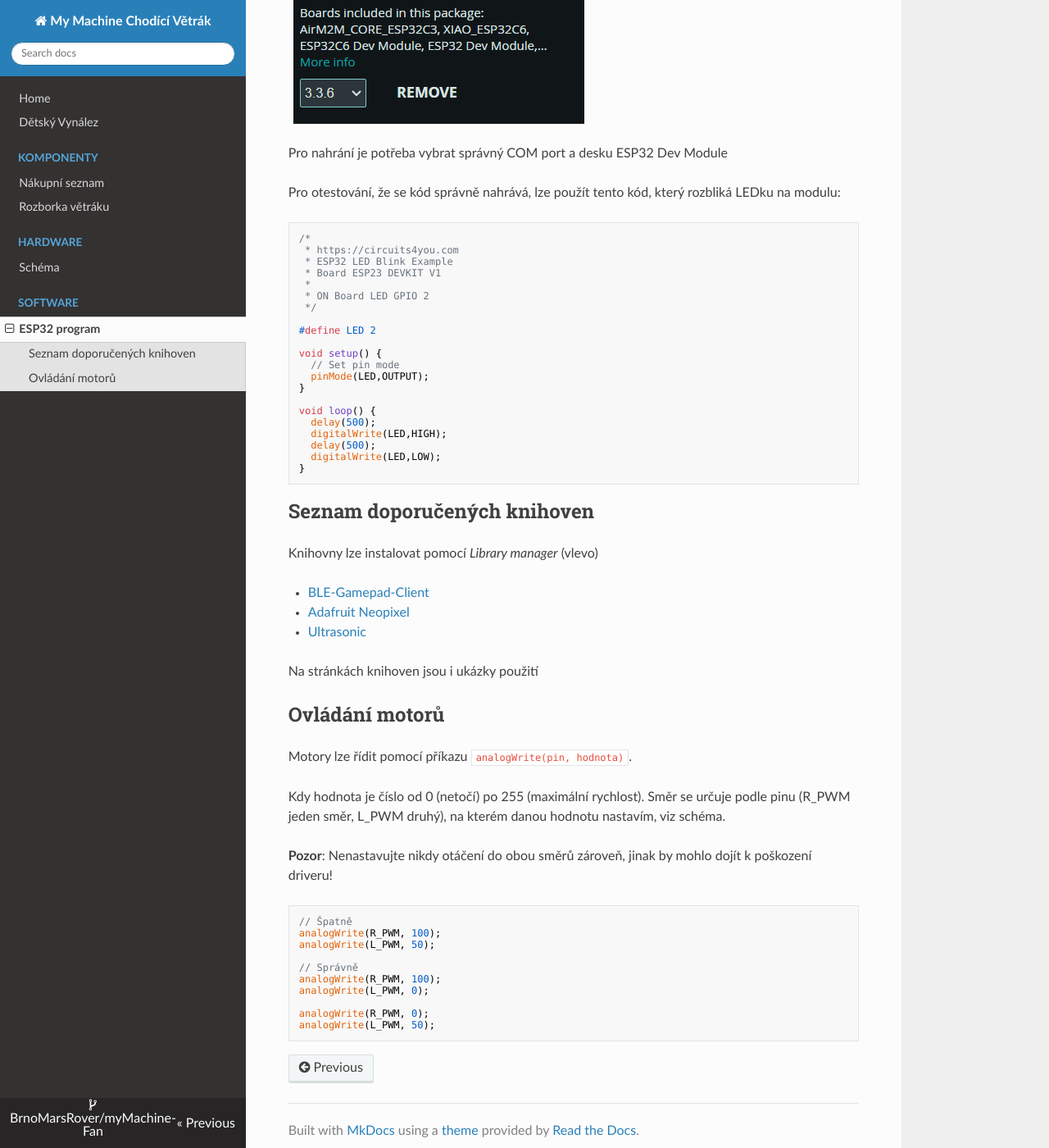
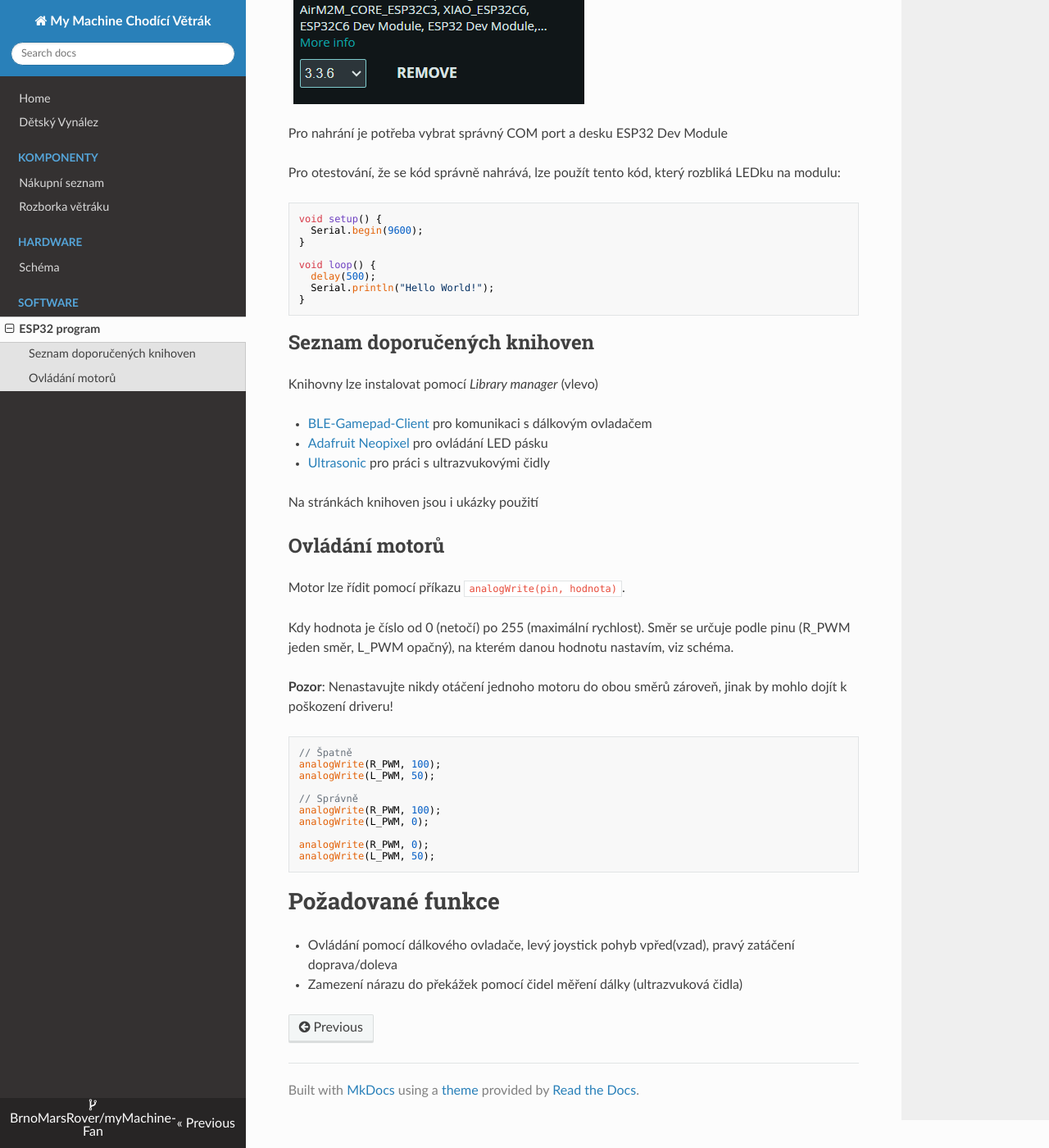
Before and after one commit to BrnoMarsRover/myMachine-Fan, an MkDocs documentation site: the page built from docs/software/sw.md, in a window 1280 px wide and 1400 px high, scrolled down 1072 px. Shown: the whole window at 82% size. Built offline with MkDocs 1.6.1, drawn with Linux system fonts in a browser that asks for light colours; nearby versions of some CDN libraries; some of the changed text lies outside the part shown.

````diff
--- a/docs/software/sw.md
+++ b/docs/software/sw.md
@@ -2,57 +2,44 @@
 Desku lze programovat v prostředí [Arduino IDE](https://www.arduino.cc/en/software/), [Arduino in 100 seconds](https://www.youtube.com/watch?v=1ENiVwk8idM&pp=ygUMYXJkdWlubyBpZGUg)
 
 
-Pro správnou komunikaci s deskou je potřeba nainstalovat ovladač z: https://www.silabs.com/software-and-tools/usb-to-uart-bridge-vcp-drivers?tab=downloads
+Pro správnou komunikaci s deskou je potřeba nainstalovat ovladač: [zde](https://www.silabs.com/software-and-tools/usb-to-uart-bridge-vcp-drivers?tab=)
 
-![driver](driver.png)
+![driver](../images/sw/driver.png)
 
 Dále v Arduino IDE nainstalovat desky ESP32.
 V záložce Tools -> Boards: -> Board Manager nainstalovat balíček esp32
 
-![esp32](esp32.png)
+![esp32](../images/sw/esp32.png)
 
 Pro nahrání je potřeba vybrat správný COM port a desku ESP32 Dev Module
 
 Pro otestování, že se kód správně nahrává, lze použít tento kód, který rozbliká LEDku na modulu:
 
 ```cpp
-/*
- * https://circuits4you.com
- * ESP32 LED Blink Example
- * Board ESP23 DEVKIT V1
- *
- * ON Board LED GPIO 2
- */
-
-#define LED 2
-
 void setup() {
-  // Set pin mode
-  pinMode(LED,OUTPUT);
+  Serial.begin(9600);
 }
 
 void loop() {
   delay(500);
-  digitalWrite(LED,HIGH);
-  delay(500);
-  digitalWrite(LED,LOW);
+  Serial.println("Hello World!");
 }
 ```
 ## Seznam doporučených knihoven
 Knihovny lze instalovat pomocí *Library manager* (vlevo)
 
-- [BLE-Gamepad-Client](https://github.com/tbekas/BLE-Gamepad-Client)
-- [Adafruit Neopixel](https://github.com/adafruit/Adafruit_NeoPixel)
-- [Ultrasonic](https://github.com/ErickSimoes/Ultrasonic)
+- [BLE-Gamepad-Client](https://github.com/tbekas/BLE-Gamepad-Client) pro komunikaci s dálkovým ovladačem
+- [Adafruit Neopixel](https://github.com/adafruit/Adafruit_NeoPixel) pro ovládání LED pásku
+- [Ultrasonic](https://github.com/ErickSimoes/Ultrasonic) pro práci s ultrazvukovými čidly
 
 Na stránkách knihoven jsou i ukázky použití
 
 ## Ovládání motorů
-Motory lze řídit pomocí příkazu  ```analogWrite(pin, hodnota)```.
+Motor lze řídit pomocí příkazu  ```analogWrite(pin, hodnota)```.
 
-Kdy hodnota je číslo od 0 (netočí) po 255 (maximální rychlost). Směr se určuje podle pinu (R_PWM jeden směr, L_PWM druhý), na kterém danou hodnotu nastavím, viz schéma.
+Kdy hodnota je číslo od 0 (netočí) po 255 (maximální rychlost). Směr se určuje podle pinu (R_PWM jeden směr, L_PWM opačný), na kterém danou hodnotu nastavím, viz schéma.
 
-**Pozor**: Nenastavujte nikdy otáčení do obou směrů zároveň, jinak by mohlo dojít k poškození driveru!
+**Pozor**: Nenastavujte nikdy otáčení jednoho motoru do obou směrů zároveň, jinak by mohlo dojít k poškození driveru!
 ```cpp
 // Špatně
 analogWrite(R_PWM, 100);
@@ -65,3 +52,8 @@
 analogWrite(R_PWM, 0);
 analogWrite(L_PWM, 50);
 ```
+
+# Požadované funkce
+
+- Ovládání pomocí dálkového ovladače, levý joystick pohyb vpřed(vzad), pravý zatáčení doprava/doleva
+- Zamezení nárazu do překážek pomocí čidel měření dálky (ultrazvuková čidla)
````
Also changed, not shown: docs/hardware/hw.md (added, +25 -0 lines), docs/images/hw/LED_konektor_baze.jpg (added), docs/images/hw/LED_konektor_hlavice.jpg (added), docs/images/hw/LED_pasek.jpg (added), docs/images/hw/dcdc_misto.jpg (added), docs/images/hw/mymachine.drawio.svg (renamed from docs/hardware/mymachine.drawio.svg), docs/images/hw/mymachine.svg (renamed from docs/hardware/mymachine.svg), docs/images/hw/podvozek_bottom.jpg (added), docs/images/hw/podvozek_top.jpg (added), docs/images/sw/driver.png (renamed from docs/software/driver.png), docs/images/sw/esp32.png (renamed from docs/software/esp32.png), 2 other files.
